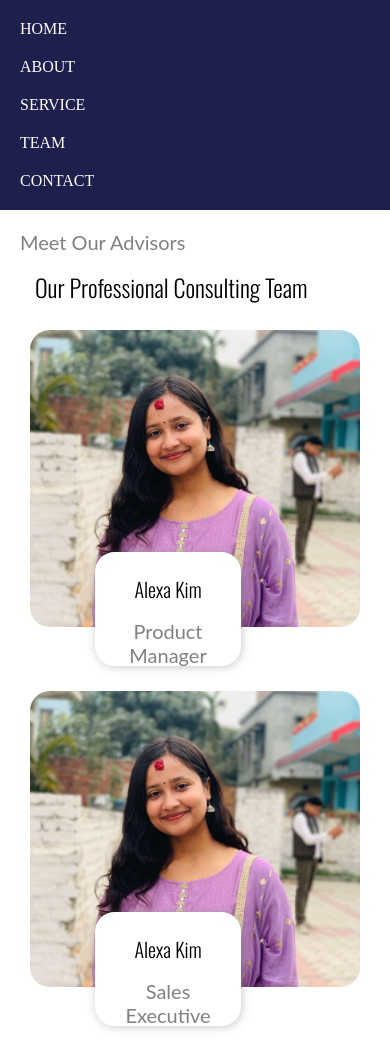
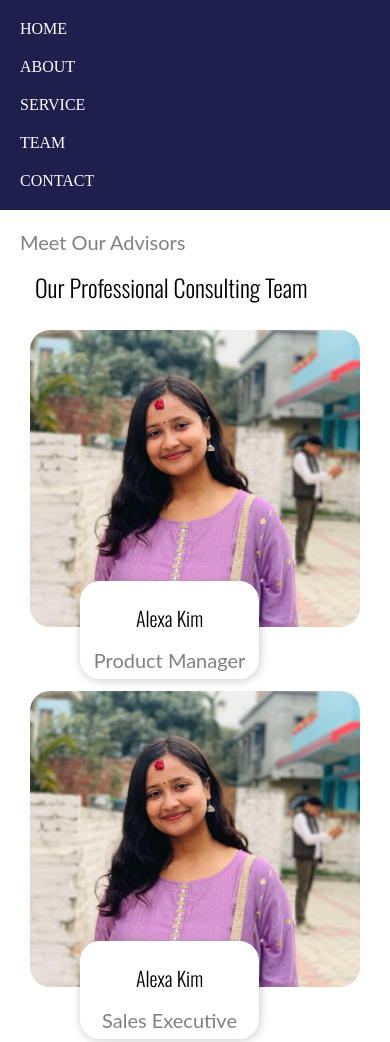
Before and after one commit to dichhika/Pla-Website, a plain HTML site: page team.html in a window 390 px wide. Shown: the top 1042 px of the page. Drawn offline with nearby package versions, Linux system fonts and the light colour scheme.

Commit message:
team page responsive done

```diff
--- a/assets/css/media.css
+++ b/assets/css/media.css
@@ -95,35 +95,29 @@
     }
 }
 
+
+/* footer form parts */
+
 @media (max-width:550px){
     .first{
+
+
         display: flex;
         flex-wrap: wrap;
         justify-content: space-around;
     }
     .last{
+
+
         display: flex;
         flex-wrap: wrap;
         justify-content: space-around;
 }
-/* team card page */
-.team{
-    display: flex;
-    flex-wrap: wrap;
-    gap: 50px;
 
 }
-.team-card{
-    width: 50px;
-    height: 100px;
-}
-
-
-
-}
-/* footer form parts */
 @media (max-width:600px){
 .form{
+
     input{
         margin: 10px;
         height: 30px;
@@ -208,9 +202,12 @@
     width: 100%;
  }
   }
+
  /* responsive team page media css */
 @media (max-width:1000px){
-
+   .team-card{
+  left:13rem;
+   }
 
    .team{
        margin: 10px;
@@ -218,12 +215,29 @@
        gap:60px;
 
    }
+
+}
+@media (max-width:800px) and (min-width:450px){
    .team-card{
-  width: auto;
+    left:100px;
+   }
+}
+@media (max-width:450px) {
+   .team-card{
+    left:50px;
+   }
+   .team-card{
+    /* width: 100%; */
    h2,p{
        font-size: 20px;
    }
 }
+}
+@media (max-width:1400px) and (min-width:1000px){
+   .team-card{
+    left:80px;
+   }
+
 }
 /* service css */
 @media (max-width:1100px) {
--- a/assets/css/style.css
+++ b/assets/css/style.css
@@ -140,7 +140,7 @@ p{
     }
     /* footer parts */
 footer{
-
+    margin-top: 50px;
     background-color:#092a49;
     color: #f9f9f9;
  .first{
@@ -245,15 +245,15 @@ span{
     box-shadow:1px 1px 10px rgba(128, 128, 128, 0.429);
 
   }
-  /* team page css */
-  .team{
+   /* team page css */
+   .team{
     margin: 30px;
     display: flex;
     gap:20px;
 
     .member{
         position: relative;
-        z-index: -1;
+        z-index: 1;
     }
     img{
         width: 100%;
@@ -263,13 +263,15 @@ span{
     .team-card{
         border: 2px solid white;
         border-radius: 20px;
-        width:40%;
+        width:50%;
         padding: 5px;
         text-align: center;
         position: absolute;
         /* transform: translate(50%,50%); */
-        bottom: -35px;
-        left: 65px;
+        bottom: -3rem;
+        right: 8rem;
+        /* left: 65px; */
+
         background-color: white;
         box-shadow:1px 1px 10px rgba(128, 128, 128, 0.429);
     }
```
Lines whose indentation alone changed are shown as unchanged.
